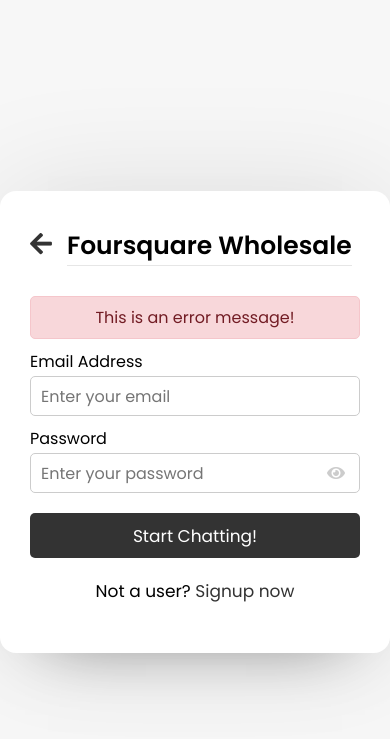
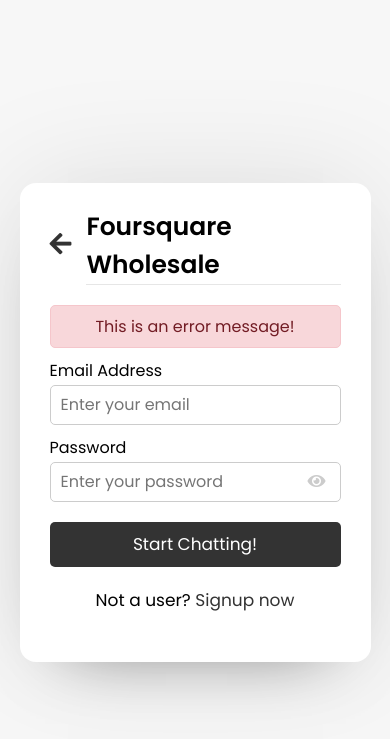
Before and after one commit to KR23A/4SQ, a PHP site: page /login.html in a window 390 px wide. Shown: the top 739 px of the page. Run offline with PHP 8.4, Linux system fonts and the light colour scheme.

Commit message:
Update loginstyle.css

```diff
--- a/loginstyle.css
+++ b/loginstyle.css
@@ -15,13 +15,14 @@ body{
     min-height: 100vh;
     background: #f7f7f7;
 }
-
+@media (max-width: 500px){
 .wrapper{
     background: #fff;
-    width: 450px;
+    width: 90%;
     border-radius: 16px;
     box-shadow: 0 0 120px 0 rgba(0, 0, 0, 0.1),
                 0 32px 64px -48px rgba(0, 0, 0, 0.5);
+}
 }
 
 .form{
@@ -114,6 +115,11 @@ body{
     content: "\f070";
     color: #333;
 }
+
+.form form .input input:focus{
+    border-color: #666;
+    box-shadow: 0 0 5px rgba(102, 102, 102, 0.5);
+}
 .form .link{
     text-align: center;
     margin: 10px 0;
```
